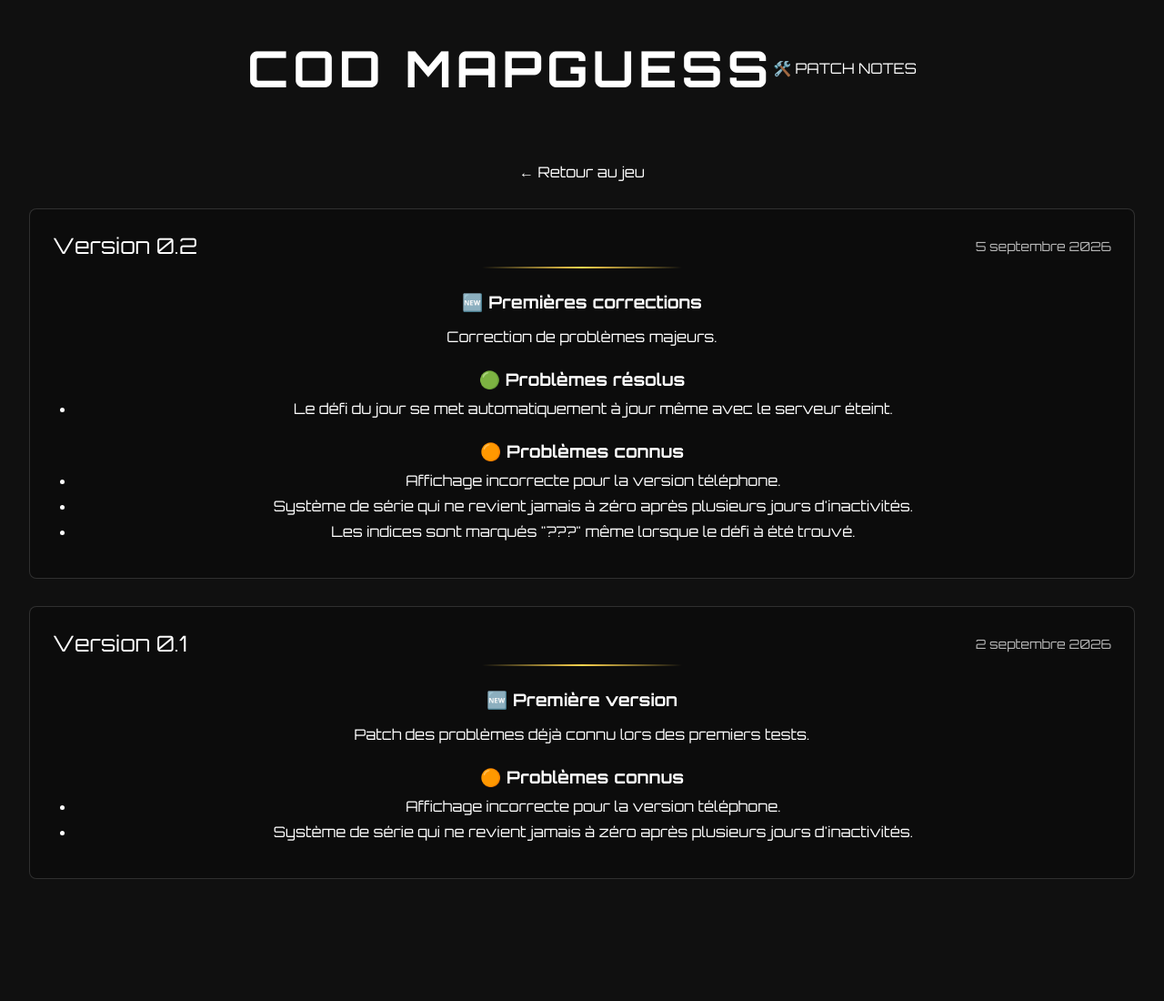
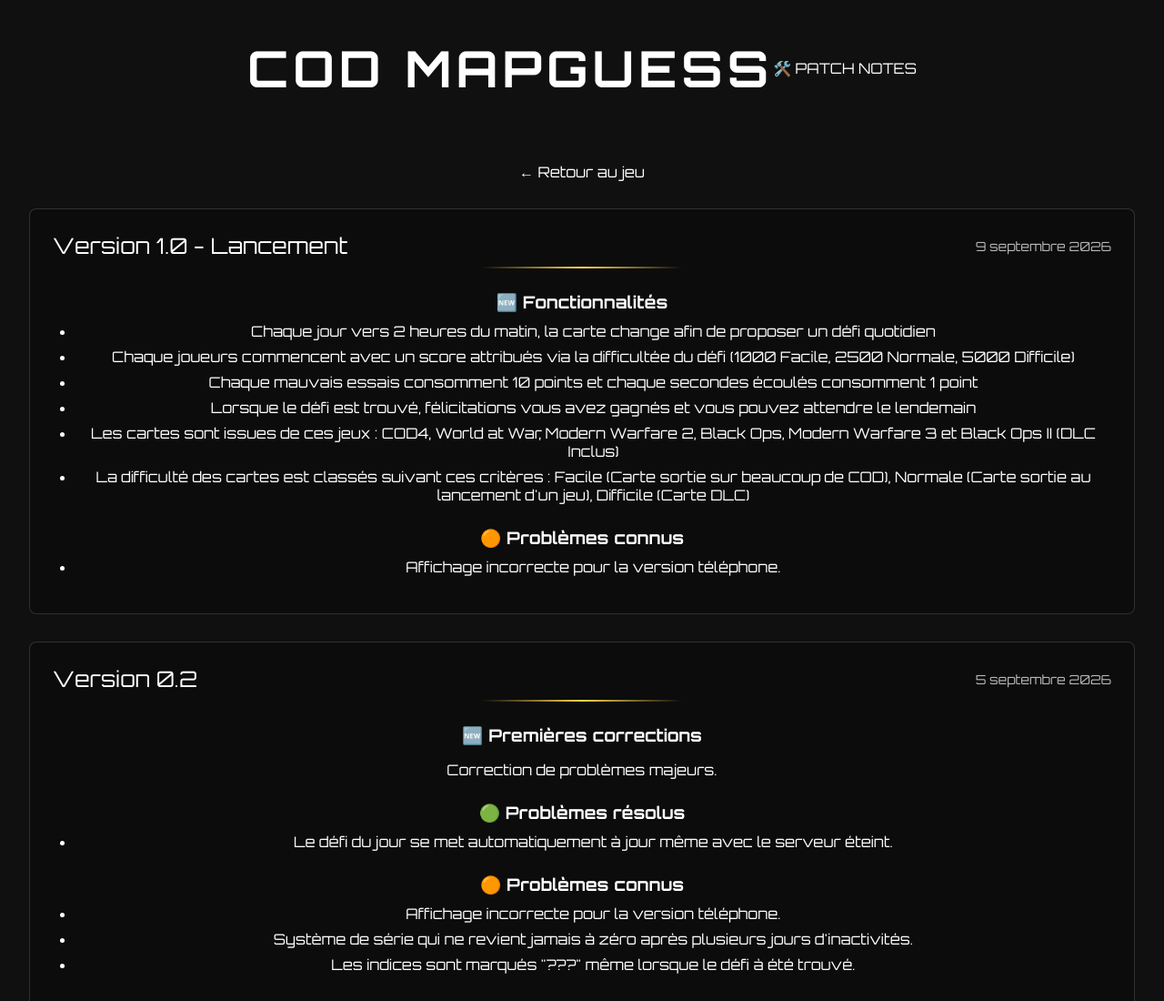
Before and after one commit to Bastouf7706/COD-MapGuess, a website: page patchnotes.html in a window 1280 px wide. Shown: the top 1100 px of the page at 91% size. Before the commit the page ends 996 px from the top, so only its background shows below. Drawn offline with Linux system fonts and the light colour scheme.

Commit message:
Mise à jour des patch notes

```diff
--- a/patchnotes.html
+++ b/patchnotes.html
@@ -39,6 +39,73 @@
         <a href="index.html">
             ← Retour au jeu
         </a>
+
+    </div>
+
+        <div class="patchnotes">
+
+        <!-- VERSION 1.0 -->
+
+        <div class="patchnote">
+
+            <div class="patchnote-header">
+
+                <h2>
+                    Version 1.0 - Lancement
+                </h2>
+
+                <span class="patchnote-date">
+                    9 septembre 2026
+                </span>
+
+            </div>
+
+            <div class="ligneDefi"></div>
+
+
+            <h3 class="patchnote-titre">
+                🆕 Fonctionnalités
+            </h3>
+
+             <ul>
+                <li>
+                    Chaque jour vers 2 heures du matin, la carte change afin de proposer un défi quotidien
+                </li>
+
+                <li>
+                    Chaque joueurs commencent avec un score attribués via la difficultée du défi (1000 Facile, 2500 Normale, 5000 Difficile)
+                </li>
+
+                <li>
+                    Chaque mauvais essais consomment 10 points et chaque secondes écoulés consomment 1 point
+                </li>
+
+                <li>
+                    Lorsque le défi est trouvé, félicitations vous avez gagnés et vous pouvez attendre le lendemain
+                </li>
+
+                <li>
+                    Les cartes sont issues de ces jeux : COD4, World at War, Modern Warfare 2, Black Ops, Modern Warfare 3 et Black Ops II (DLC Inclus)
+                </li>
+
+                <li>
+                    La difficulté des cartes est classés suivant ces critères : Facile (Carte sortie sur beaucoup de COD), Normale (Carte sortie au lancement d'un jeu), Difficile (Carte DLC)
+                </li>
+            </ul>
+
+            <h3 class="patchnote-titre">
+                🟠 Problèmes connus
+            </h3>
+
+            <ul>
+
+                <li>
+                    Affichage incorrecte pour la version téléphone.
+                </li>
+
+            </ul>
+
+        </div>
 
     </div>
 
```
Also changed, not shown: reset-db.js (added, +100 -0 lines).
